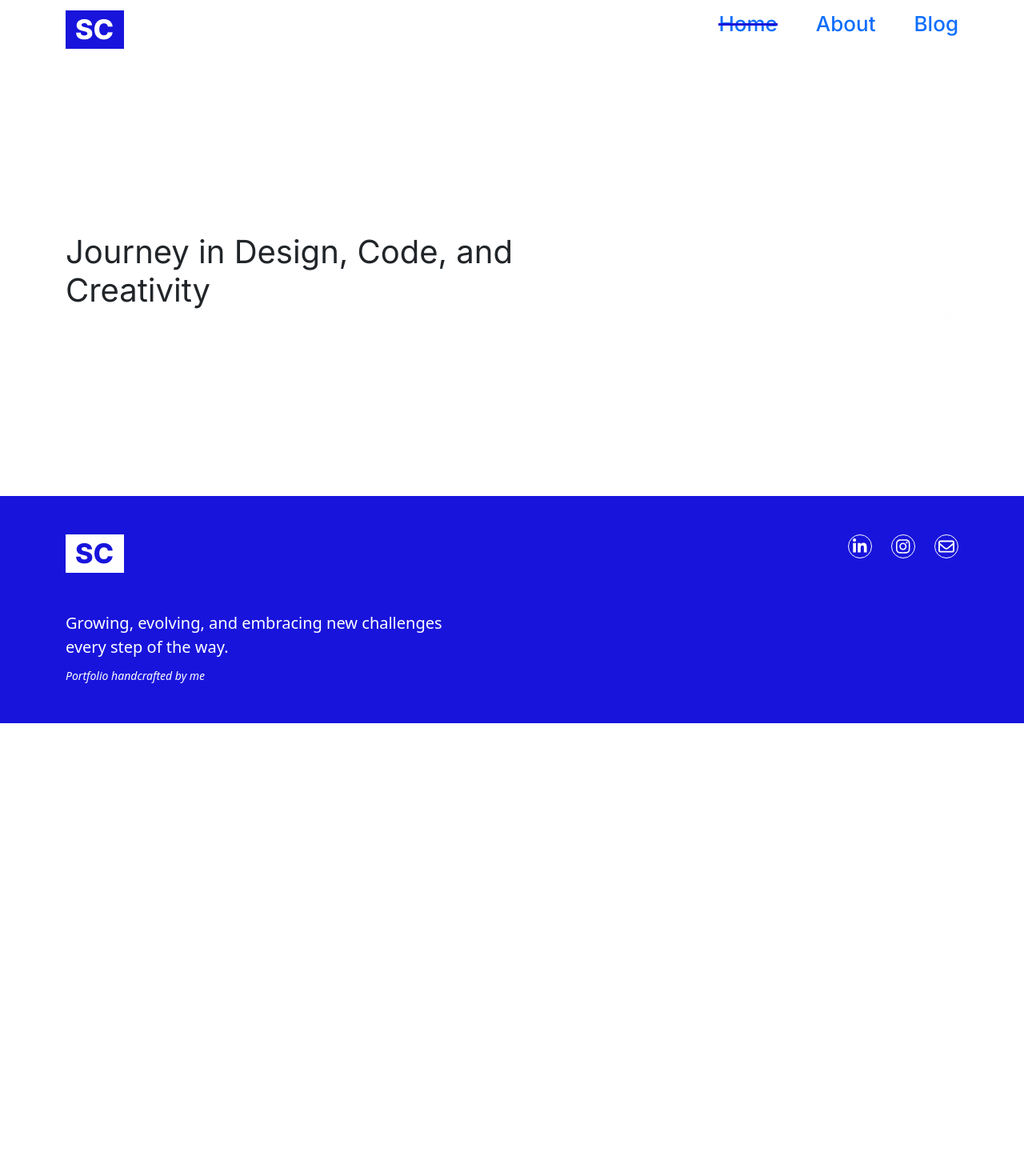
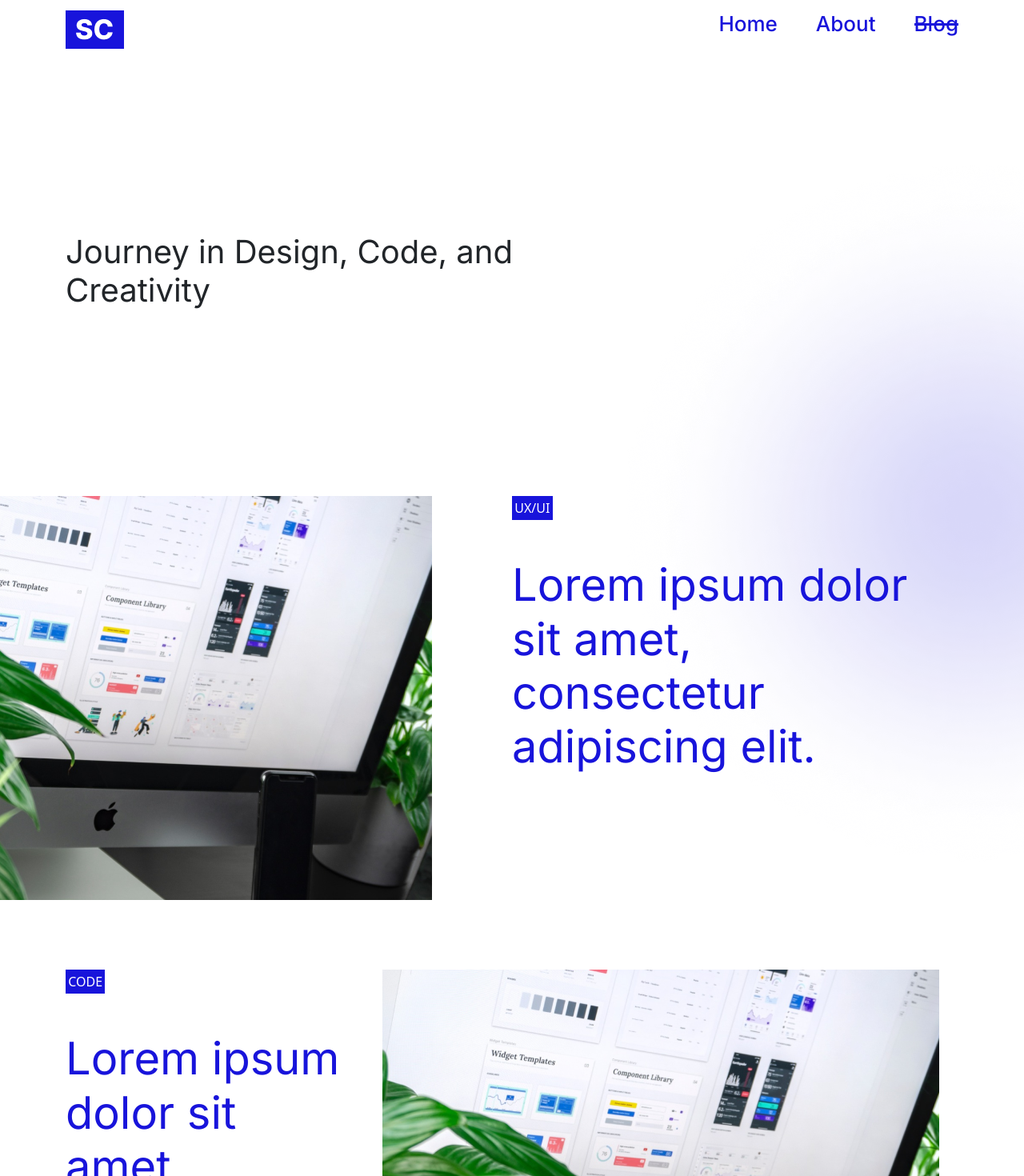
Before and after one commit to soniacasanova/Portfolio, a React (Create React App) app in the folder my-react-bootstrap-app/: page /blog in a window 1280 px wide. Shown: the top 1470 px of the page at 80% size. Before the commit the page ends 904 px from the top, so only its background shows below. Built offline with nearby package versions, Linux system fonts and the light colour scheme.

Commit message:
Header adjusted + Blog

```diff
--- a/my-react-bootstrap-app/src/App.css
+++ b/my-react-bootstrap-app/src/App.css
@@ -7,6 +7,7 @@
   --primary-color: #1814DB;
   --light-color: #fff;
   --spacing-sections: 13.563rem;
+  --spacing-smaller-section: 5.625rem;
   --spacing-title: 7.813rem;
 }
 
@@ -34,16 +35,27 @@ body {
 p, ul, li {
   font-size: var(  --base-font-size);
 }
-section {
+body {
     background-image: url('./assets/img/gradient.png');
-    background-position: right top;
+    background-position: right 140px;
     background-repeat: no-repeat;
 }
 
 .spacings {
   margin: var(--spacing-sections) 0;
 }
-
+.spacings-lg-bottom {
+  margin-bottom: var( --spacing-sections);
+}
+.spacings-lg-top {
+  margin-top: var( --spacing-sections);
+}
+.spacings-sm-top {
+  margin-top: var( --spacing-smaller-section) ;
+}
+.spacings-sm-bottom {
+  margin-bottom: var( --spacing-smaller-section);
+}
 .spacing-titles {
-  margin: var(--spacing-title) 0;
+  margin-bottom: var(--spacing-title);
 }
--- a/my-react-bootstrap-app/src/components/Footer.js
+++ b/my-react-bootstrap-app/src/components/Footer.js
@@ -16,9 +16,9 @@ const Footer = () => {
         </div>
         <div>
           <ul className='list-unstyled d-flex gap-4'>
-            <li className='icon'><FontAwesomeIcon icon={faLinkedinIn} className='color-light' /></li>
-            <li className='icon'><FontAwesomeIcon icon={faInstagram} className='color-light'/></li>
-            <li className='icon'><FontAwesomeIcon icon={faEnvelope} className='color-light'/></li>
+            <li className='icon'><a href='https://www.linkedin.com/in/soniacasanova/' target='_blank' rel='noopener noreferrer'><FontAwesomeIcon icon={faLinkedinIn} className='color-light' /></a></li>
+            <li className='icon'><FontAwesomeIcon icon={faInstagram} className='color-light' /></li>
+            <li className='icon'><a href='mailto:soniacasanovar@gmail.com'><FontAwesomeIcon icon={faEnvelope} className='color-light'/></a></li>
           </ul>
         </div>
       </div>
--- a/my-react-bootstrap-app/src/components/Footer.scss
+++ b/my-react-bootstrap-app/src/components/Footer.scss
@@ -6,9 +6,13 @@ footer {
 li.icon {
     border: 1px solid var(--light-color);
     border-radius: 100px;
-    width: 30px;
-    height: 30px;
+    width: 35px;
+    height: 35px;
     display: flex;
     align-items: center;
     justify-content: center;
+
+    a {
+        color: var(--light-color);
+    }
 }
--- a/my-react-bootstrap-app/src/components/Header.js
+++ b/my-react-bootstrap-app/src/components/Header.js
@@ -1,5 +1,5 @@
 import React from 'react';
-import { Link } from 'react-router-dom';
+import { NavLink } from 'react-router-dom';
 import logoSC from '../assets/img/logo_SC.png'
 import './Header.scss';
 
@@ -12,17 +12,17 @@ const Header = () => {
     <div className="">
       <ul className="list-unstyled d-flex flex-row gap-5">
         <li className="nav-item">
-          <span className="nav-link line-through active" aria-current="page">
-          <Link to="*" className='text-decoration-none'>Home</Link>
+          <span className="nav-link line-through" aria-current="page">
+          <NavLink to="*" className='text-decoration-none' activeClassName="active">Home</NavLink>
           </span>
         </li>
         <li className="nav-item">
           <span className="nav-link line-through">
-            <Link to="/about" className='text-decoration-none'>About</Link></span>
+            <NavLink to="/about" className='text-decoration-none' activeClassName="active">About</NavLink></span>
         </li>
         <li className="nav-item">
         <span className="nav-link line-through">
-            <Link to="/blog" className='text-decoration-none'>Blog</Link></span>
+            <NavLink to="/blog" className='text-decoration-none' activeClassName="active">Blog</NavLink></span>
         </li>
       </ul>
     </div>
--- a/my-react-bootstrap-app/src/components/Header.scss
+++ b/my-react-bootstrap-app/src/components/Header.scss
@@ -14,6 +14,18 @@ li.nav-item {
 span.nav-link.line-through {
   position: relative;
   color: var( --primary-color);
+
+  a.text-decoration-none.active::after {
+    content: "";
+    position: absolute;
+    width: 100%;
+    height: 3px;
+    left: 0;
+    top: calc(50% - 1px/2);
+    background-color: var(--primary-color);
+    transition: 300ms ease-in-out;
+    pointer-events: none;
+  }
 
   &::after {
     content: "";
@@ -32,15 +44,8 @@ span.nav-link.line-through {
     color: var(--font-color) !important;
   }
 
-  &.active::after {
-    content: "";
-    position: absolute;
-    width: 100%;
-    height: 3px;
-    left: 0;
-    top: calc(50% - 1px/2);
-    background-color: var(--primary-color);
-    transition: 300ms ease-in-out;
-    pointer-events: none;
-  }
 }
+
+a.text-decoration-none {
+  color: var( --primary-color)
+}
--- a/my-react-bootstrap-app/src/pages/AboutMe.js
+++ b/my-react-bootstrap-app/src/pages/AboutMe.js
@@ -1,5 +1,8 @@
 import React from "react";
 import './AboutMe.scss'
+import portrait from '../assets/img/Rectangle 5.jpg'
+import { FontAwesomeIcon } from "@fortawesome/react-fontawesome";
+import { faDownload } from "@fortawesome/free-solid-svg-icons";
 
 
 const AboutMe = () => {
@@ -7,7 +10,7 @@ const AboutMe = () => {
         <section>
             <div className="container">
       {/* Title */}
-            <div className="spacings">
+            <div className="spacings-lg-top spacings-sm-bottom">
           <div className="row">
             <div className="unequal-double-column">
             <h1 className="pb-2">I design & build digital products</h1>
@@ -16,6 +19,16 @@ const AboutMe = () => {
           </div>
           </div>
             </div>
+            <div className="portrait">
+          <img src={portrait} alt="portrait" />
+          </div>
+          <div className="container px-5 spacings-sm-top spacings-lg-bottom ">
+            <p className="container-text">Hello, I'm Sonia – a dedicated Front End Developer and UX/UI Designer from the vibrant streets of Barcelona, with a passion for solving problems and continuous learning. With a background in design, I embarked on a transformative adventure in Norway, where I hunt through into the world of coding, teaching myself the intricacies of web development.
+                <br></br><br></br>Returning to my roots, I immersed myself in the dynamic realm of digital marketing, crafting seamless digital experiences that bridge the gap between design and functionality. My curiosity knew no bounds, leading me to pursue a Full Stack Development postgrad, broadening my skills even further. Recently, I completed a Master's in Project Management, adding a strategic dimension to my expertise.<br></br><br></br>
+                When I am not immersed in the digital realm, I find inspiration in my love for traveling, the rhythm of music, captivating series, and the energy I gain from staying fit. Join me on this creative journey, where innovation meets ambition and every project is an opportunity to learn and grow.
+
+                <br></br><br></br><a href="#" className=""><span><FontAwesomeIcon icon={faDownload} /></span> Download my resume</a></p>
+          </div>
         </section>
     );
   };
--- a/my-react-bootstrap-app/src/pages/AboutMe.scss
+++ b/my-react-bootstrap-app/src/pages/AboutMe.scss
@@ -0,0 +1,10 @@
+.portrait {
+    img {
+        width: 100%;
+    }
+}
+
+p.container-text {
+    width: 992px;
+    margin: 0 auto;
+}
--- a/my-react-bootstrap-app/src/pages/Blog.js
+++ b/my-react-bootstrap-app/src/pages/Blog.js
@@ -1,4 +1,7 @@
 import React from "react";
+import './Blog.scss'
+import imageBlog from '../assets/img/Rectangle 6.png'
+
 
 const Blog = () => {
     return (
@@ -13,6 +16,36 @@ const Blog = () => {
             <div className="column"></div>
           </div>
           </div>
+          <div className="spacings-lg-bottom">
+             {/* article 1 */}
+            <div className="row spacings-sm-bottom">
+              <div className="column">
+                <div className="img-box-left">
+                <img src={imageBlog} alt="Image Blog"/>
+                </div>
+              </div>
+              <div className="column">
+                <div className="blog-home-text">
+                    <span className="tag">UX/UI</span>
+                    <h2 className="display-4">Lorem ipsum dolor sit amet, consectetur adipiscing elit.</h2>
+                </div>
+              </div>
+            </div>
+            {/* article 2 */}
+            <div className="row spacings-sm-bottom">
+              <div className="column">
+              <div className="blog-home-text">
+                    <span className="tag">CODE</span>
+                    <h2 className="display-4">Lorem ipsum dolor sit amet, consectetur adipiscing elit.</h2>
+                </div>
+              </div>
+              <div className="column">
+              <div className="img-box">
+                <img src={imageBlog} alt="Image Blog"/>
+                </div>
+              </div>
+            </div>
+          </div>
             </div>
         </section>
     );
--- /dev/null
+++ b/my-react-bootstrap-app/src/pages/Blog.scss
@@ -0,0 +1,35 @@
+.blog-home-text {
+    display: inline-grid;
+    justify-items: start;
+    grid-gap: 3rem;
+
+    h2 {
+        color: var(--primary-color);
+    }
+    span.tag {
+        background: var(--primary-color);
+        color: var(--light-color);
+        padding: 0.2rem;
+        font-weight: 500;
+    }
+}
+
+.img-box-left {
+    position: relative;
+    height: 502px;
+
+    img {
+        position: absolute;
+        right: 76px;
+    }
+}
+
+.img-box-right {
+    position: relative;
+    height: 502px;
+
+    img {
+        position: absolute;
+        left: 97px;
+    }
+}
```
Also changed, not shown: my-react-bootstrap-app/src/assets/img/Rectangle 5.jpg (added), my-react-bootstrap-app/src/assets/img/Rectangle 6.png (added).
